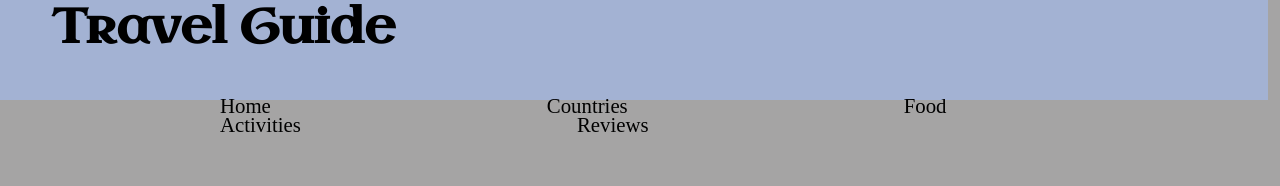
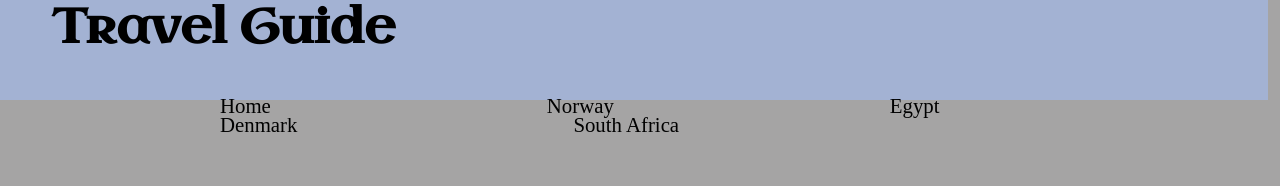
Before and after one commit to staten-island-tech/design-scaffold-project-choice-nancy-laila-0_0, a website built with Vite: page our-project/index.html in a window 1280 px wide. Shown: the top 186 px of the page. Built offline with nearby package versions, Linux system fonts and the light colour scheme; files whose address does not match are found by name.

Commit message:
country tabs

```diff
--- a/our-project/index.html
+++ b/our-project/index.html
@@ -26,10 +26,10 @@
 
           <ul class="sections">
             <li class="itm"><a href="#heading">Home</a></li>
-            <li class="itm"><a href="#Countries">Countries</a></li>
-            <li class="itm"><a href="#Food">Food</a></li>
-            <li class="itm"><a href="#Activities">Activities</a></li>
-            <li class="itm"><a href="#Reviews">Reviews</a></li>
+            <li class="itm"><a href="#Countries">Norway</a></li>
+            <li class="itm"><a href="#Food">Egypt</a></li>
+            <li class="itm"><a href="#Activities">Denmark</a></li>
+            <li class="itm"><a href="#Reviews">South Africa</a></li>
 
           </ul>
 
```
